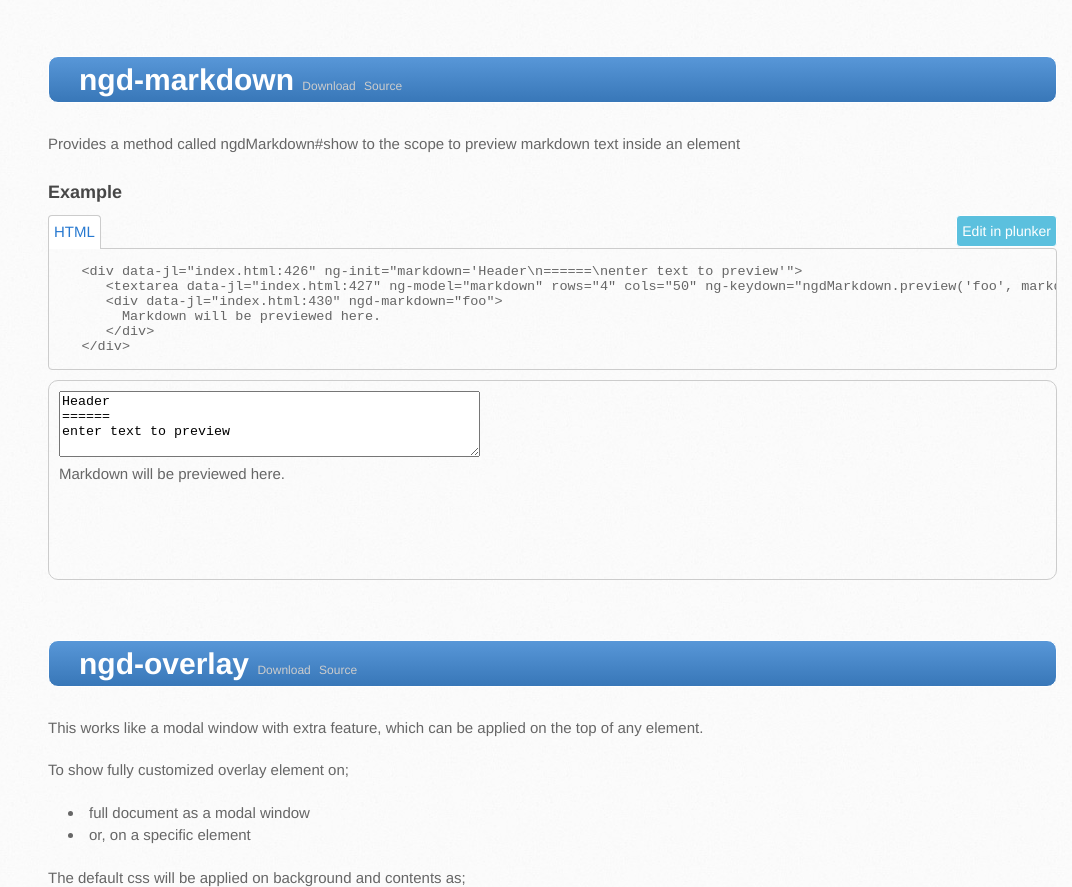
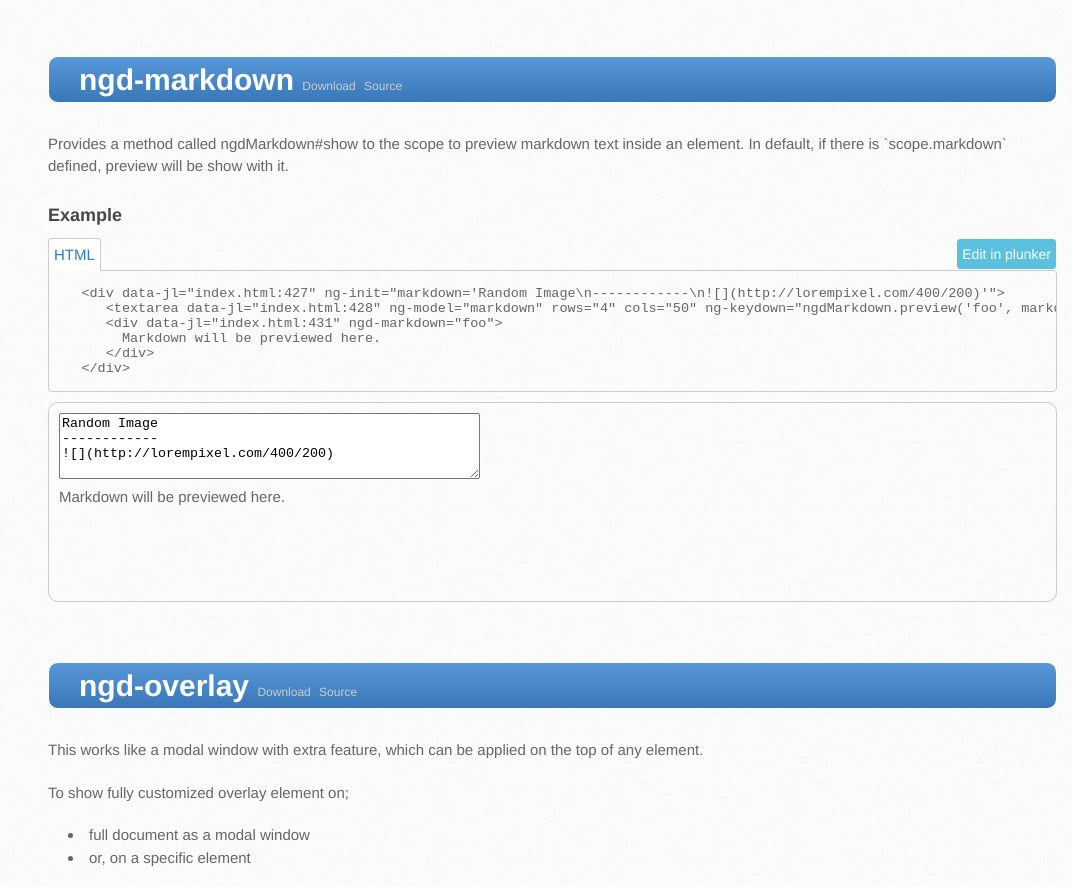
Before and after one commit to allenhwkim/angularjs-directives, a website: page index.html in a window 1280 px wide. Shown: the part 6000-6887 px from the top of the page, without its empty margins (208-1280 px from the left). Drawn offline with nearby package versions, Linux system fonts and the light colour scheme.

Commit message:
show markdown in preview

```diff
--- a/index.html
+++ b/index.html
@@ -412,7 +412,8 @@ NOTE: when copy/paste, it must be copied as an image not as a file, i.e. screens
 </h2>
 
 <p>
-Provides a method called ngdMarkdown#show to the scope to preview markdown text inside an element
+Provides a method called ngdMarkdown#show to the scope to preview markdown text inside an element.
+In default, if there is `scope.markdown` defined, preview will be show with it.
 </p>
 
 <h3>Example</h3>
@@ -423,7 +424,7 @@ Provides a method called ngdMarkdown#show to the scope to preview markdown text
   <div ngd-plnkr-lib src="https://rawgit.com/allenhwkim/angularjs-directives/master/ngd-markdown-preview.js" />
   <div ngd-plnkr-show></div>
   <div ngd-plnkr-code="html">
-    <div ng-init="markdown='Header\n======\nenter text to preview'">
+    <div ng-init="markdown='Random Image\n------------\n![](http://lorempixel.com/400/200)'">
        <textarea ng-model="markdown" rows="4" cols="50"
          ng-keydown="ngdMarkdown.preview('foo', markdown)">
        </textarea>
```
Also changed, not shown: development/ngd-markdown.html (+3 -2 lines).
